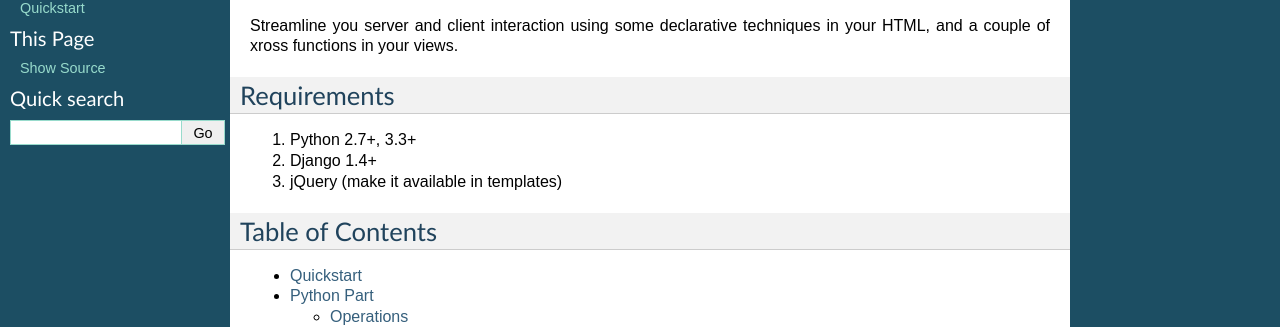
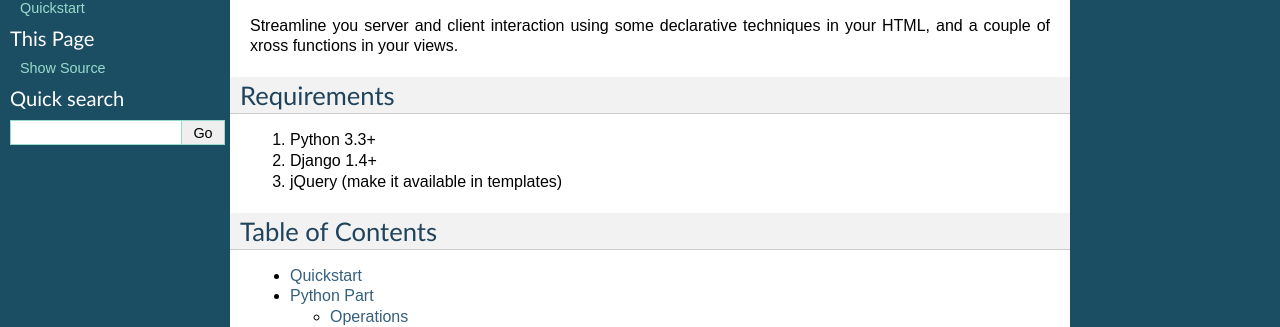
Before and after one commit to idlesign/django-xross, a Sphinx documentation site: the page built from docs/source/index.rst, in a window 1280 px wide. Shown: the part 207-534 px from the top of the page. Built offline with Sphinx 7.4.7, drawn with Linux system fonts in a browser that asks for light colours.

Commit message:
Fixed requirements.

```diff
--- a/docs/source/index.rst
+++ b/docs/source/index.rst
@@ -17,7 +17,7 @@ and a couple of xross functions in your views.
 Requirements
 ------------
 
-1. Python 2.7+, 3.3+
+1. Python 3.3+
 2. Django 1.4+
 3. jQuery (make it available in templates)
 
--- a/setup.py
+++ b/setup.py
@@ -32,8 +32,6 @@ setup(
         'Development Status :: 4 - Beta',
         'Operating System :: OS Independent',
         'Programming Language :: Python',
-        'Programming Language :: Python :: 2',
-        'Programming Language :: Python :: 2.7',
         'Programming Language :: Python :: 3',
         'Programming Language :: Python :: 3.3',
         'Programming Language :: Python :: 3.4',
```
